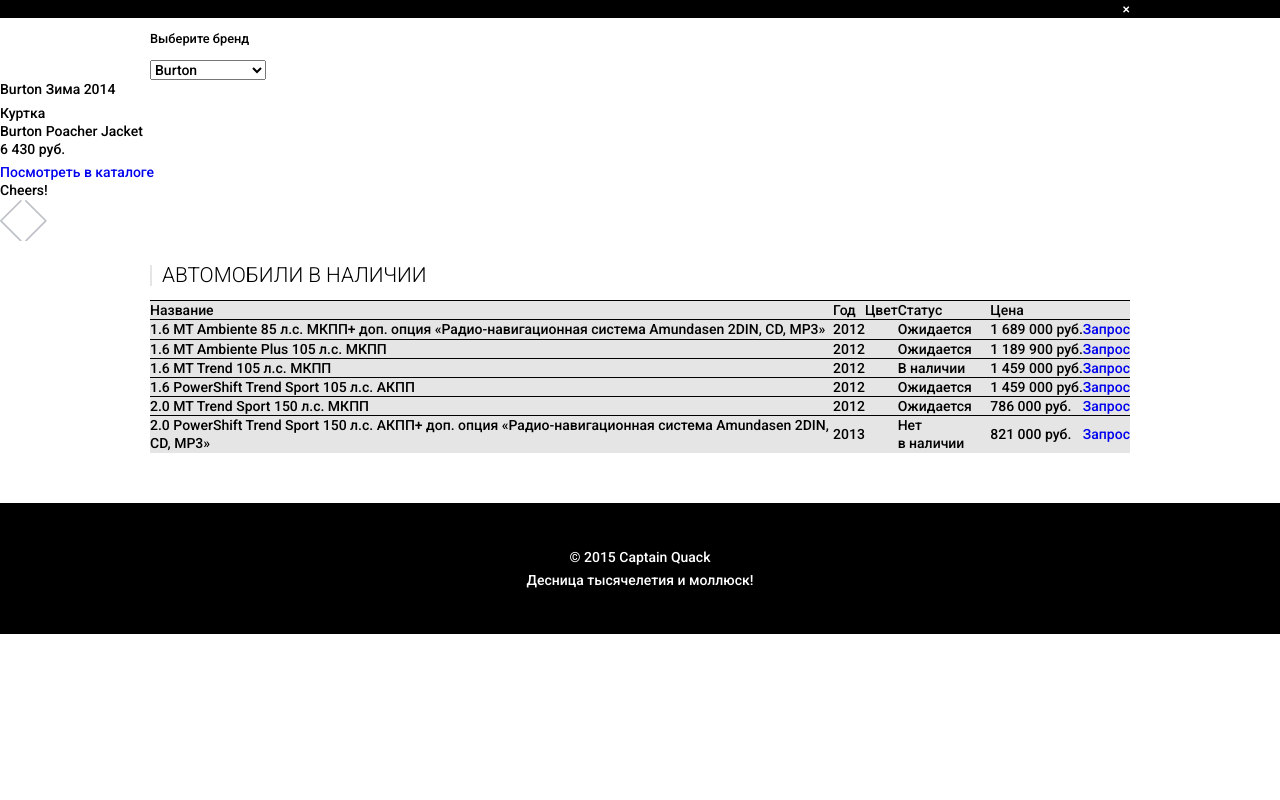
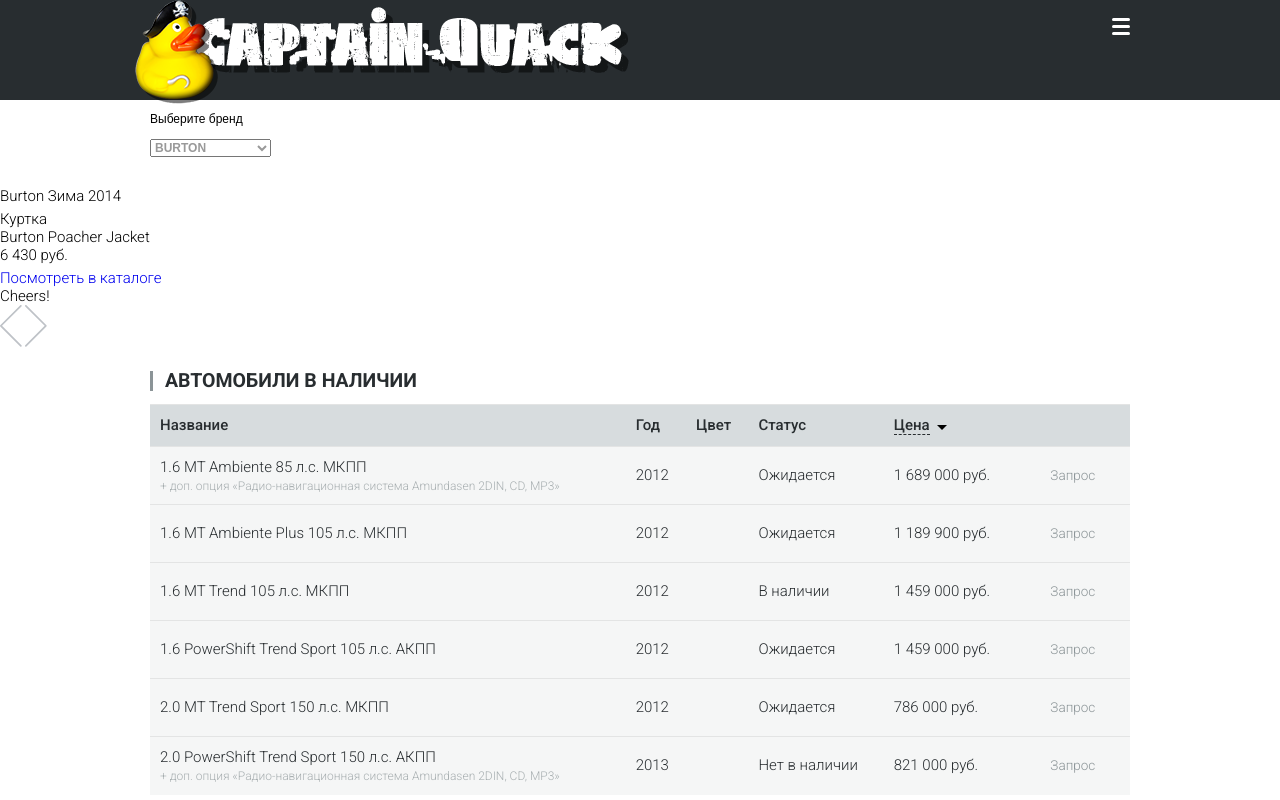
Before and after one commit to Irkoman/kdx-html-test, a plain HTML site: page index.html in a window 1280 px wide. Shown: the top 800 px of the page. Drawn offline with Linux system fonts and the light colour scheme.

Commit message:
Графика и типографика

```diff
--- a/css/style.css
+++ b/css/style.css
@@ -12,7 +12,7 @@
 }
 
 html {
-  font-size: 16px;
+  font-size: 15px;
 }
 
 body {
@@ -20,9 +20,10 @@ body {
   width: 100%;
   margin: 0;
   text-align: left;
+  font-size: 1rem;
   font-family: "Roboto", "Arial", sans-serif;
-  font-size: 0.875rem;
-  line-height: 1.3;
+  font-weight: 300;
+  line-height: 1.2;
   background-color: #ffffff;
   color: #000000;
 }
@@ -39,12 +40,13 @@ p {
 
 h1 {
   margin-top: 20px;
-  padding-left: 10px;
+  padding-left: 12px;
   font-size: 1.3rem;
-  font-weight: 300;
+  font-weight: 700;
   line-height: 1;
   text-transform: uppercase;
-  border-left: 2px solid #e5e5e5;
+  color: #282d30;
+  border-left: 3px solid #8b9497;
 }
 
 h3 {
@@ -56,6 +58,14 @@ a {
   text-decoration: none;
 }
 
+select {
+  font-size: 0.8rem;
+  font-weight: 700;
+  color: #999999;
+  text-transform: uppercase;
+  cursor: pointer;
+}
+
 label {
   cursor: pointer;
 }
@@ -63,15 +73,41 @@ label {
 .main-header {
   width: 100%;
   color: #ffffff;
-  background: #000000;
+  background: #282d30;
 }
 
 .logo {
   float: left;
+  margin-bottom: -8px;
+  margin-left: -15px;
 }
 
 .toggler {
+  position: relative;
   float: right;
+  width: 18px;
+  height: 3px;
+  margin-top: 25px;
+  background: #ffffff;
+  border-radius: 2px;
+}
+
+.toggler::before,
+.toggler::after {
+  content: "";
+  position: absolute;
+  width: 18px;
+  height: 3px;
+  background: #ffffff;
+  border-radius: 2px;
+}
+
+.toggler::before {
+  top: -7px;
+}
+
+.toggler::after {
+  top: 7px;
 }
 
 .menu,
@@ -80,9 +116,8 @@ label {
   width: 100%;
   margin: 0;
   padding: 0;
-  font-weight: 500;
+  font-weight: 700;
   color: #ffffff;
-  background: #000000;
   text-transform: uppercase;
   list-style: none;
 }
@@ -95,8 +130,13 @@ label {
   display: block;
 }
 
+.menu {
+  background: #282d30;
+}
+
 .sub-menu {
   display: none;
+  background: #383d40;
 }
 
 .menu__link,
@@ -104,6 +144,16 @@ label {
   display: block;
   padding: 20px 5%;
   color: #ffffff;
+  border-top: 1px solid #363b3e;
+}
+
+.filter {
+  margin-bottom: 30px;
+  font-family: "Arial", sans-serif;
+}
+
+.slider {
+  display: none;
 }
 
 .supply__title {
@@ -112,29 +162,65 @@ label {
 
 .table {
   width: 100%;
+  line-height: 1.4;
+  color: #282d30;
 }
 
 .table__row {
   padding: 10px 5%;
-  background: #e5e5e5;
-  border-top: 1px solid #000000;
+  background: #f5f6f6;
+  border-top: 1px solid #e3e4e4;
 }
 
 .table__row--header {
   display: none;
 }
 
+.table__cell {
+  padding: 10px;
+}
+
+.table__extra {
+  display: block;
+  font-size: 0.8rem;
+  color: #a7aeb0;
+}
+
+.table__button {
+  display: block;
+  padding: 9px 14px;
+  font-size: 0.9rem;
+  text-align: center;
+  color: #ffffff;
+  background: #282d30;
+  border-radius: 20px;
+}
+
 .main-footer {
   padding-top: 40px;
   padding-bottom: 40px;
+  font-size: 0.7rem;
   text-align: center;
-  color: #ffffff;
-  background: #000000;
+  color: #c6c7c8;
+  background: #282d30;
+}
+
+.copyright__text--rightholder {
+  text-transform: uppercase;
 }
 
 @media (min-width: 768px) {
 
-  .supply {
+
+}
+
+@media (min-width: 980px) {
+
+  .slider {
+    display: block;
+  }
+
+ .supply {
     width: 90%;
     max-width: 980px;
     margin-right: auto;
@@ -152,5 +238,42 @@ label {
 
   .table__row--header {
     display: table-row;
+    font-size: 1rem;
+    font-weight: 500;
+    background: #d7dcde;
+  }
+
+  .table__sort-link {
+    position: relative;
+    color: #282d30;
+    text-decoration: none;
+    border-bottom: 1px dashed #282d30;
+  }
+
+  .table__sort-link:hover {
+    border-bottom: none;
+  }
+
+  .table__sort-link::after {
+    content: "";
+    position: absolute;
+    top: 9px;
+    right: -17px;
+    border: 5px solid transparent;
+    border-top: 5px solid #000000;
+  }
+
+  .table__button {
+    padding: 9px 18px;
+    color: #8b9497;
+    background: none;
+    -webkit-transition: all 0.25s;
+       -o-transition: all 0.25s;
+          transition: all 0.25s;
+  }
+
+  .table__button:hover {
+    color: #ffffff;
+    background: #282d30;
   }
 }
--- a/index.html
+++ b/index.html
@@ -12,16 +12,20 @@
     <header class="main-header">
       <div class="container clearfix">
         <a class="logo" href="index.html">
-
+          <picture>
+            <source srcset="img/logo-tablet@1x.png, img/logo-tablet@2x.png 2x" media="(min-width: 768px)">
+            <source srcset="img/logo-mobile@1x.png, img/logo-mobile@2x.png 2x">
+            <img srcset="img/logo-mobile@1x.png, img/logo-mobile@2x.png 2x" alt="Quack-Quack">
+          </picture>
         </a>
-        <label class="toggler toggler--open" for="nav-btn">&#215;</label>
+        <label class="toggler toggler--open" for="nav-btn"></label>
       </div>
 
       <nav class="navigation">
         <input class="nav-btn" type="checkbox" name="nav-btn" id="nav-btn">
         <ul class="menu">
           <li class="menu__item">
-            <label class="menu__toggler" href="#">Автомобили</label>
+            <a class="menu__link" href="#">Автомобили</a>
 
             <ul class="sub-menu">
               <li class="sub-menu__item"><a class="sub-menu__link" href="#">Подбор авто</a></li>
@@ -30,13 +34,13 @@
             </ul>
           </li>
           <li class="menu__item">
-            <label class="menu__link" href="#">Акции</label>
+            <a class="menu__link" href="#">Акции</a>
             <ul class="sub-menu">
               <li class="sub-menu__item"><a class="sub-menu__link" href="#">&laquo;Потрись Лумумбой&raquo;</a></li>
             </ul>
           </li>
           <li class="menu__item">
-            <label class="menu__link" href="#">Услуги</label>
+            <a class="menu__link" href="#">Услуги</a>
             <ul class="sub-menu">
               <li class="sub-menu__item"><a class="sub-menu__link" href="#">Продаём авто</a></li>
               <li class="sub-menu__item"><a class="sub-menu__link" href="#">И&nbsp;какие-то куртки</a></li>
@@ -101,11 +105,11 @@
       <h1 class="supply__title">Автомобили в&nbsp;наличии</h1>
       <table class="table">
         <tr class="table__row table__row--header">
-          <td class="table__cell table__cell--header">Название</td>
-          <td class="table__cell table__cell--header">Год</td>
-          <td class="table__cell table__cell--header">Цвет</td>
-          <td class="table__cell table__cell--header">Статус</td>
-          <td class="table__cell table__cell--header">Цена</td>
+          <td class="table__cell">Название</td>
+          <td class="table__cell">Год</td>
+          <td class="table__cell">Цвет</td>
+          <td class="table__cell">Статус</td>
+          <td class="table__cell"><a class="table__sort-link" href="">Цена</a></td>
           <td class="table__cell table__cell--empty"></td>
         </tr>
 
@@ -168,7 +172,7 @@
     <footer class="main-footer">
       <div class="container">
         <section class="copyright">
-          <p class="copyright__text">© 2015 Captain Quack</p>
+          <p class="copyright__text copyright__text--rightholder">© 2015 Captain Quack</p>
           <p class="copyright__text">Десница тысячелетия и&nbsp;моллюск!</p>
         </section>
       </div>
```
Also changed, not shown: img/bg-slide1.jpg (added), img/bg-slide2.png (added), img/logo-mobile@1x.png (added), img/logo-mobile@2x.png (added), img/logo-tablet@1x.png (added), img/logo-tablet@2x.png (added).
